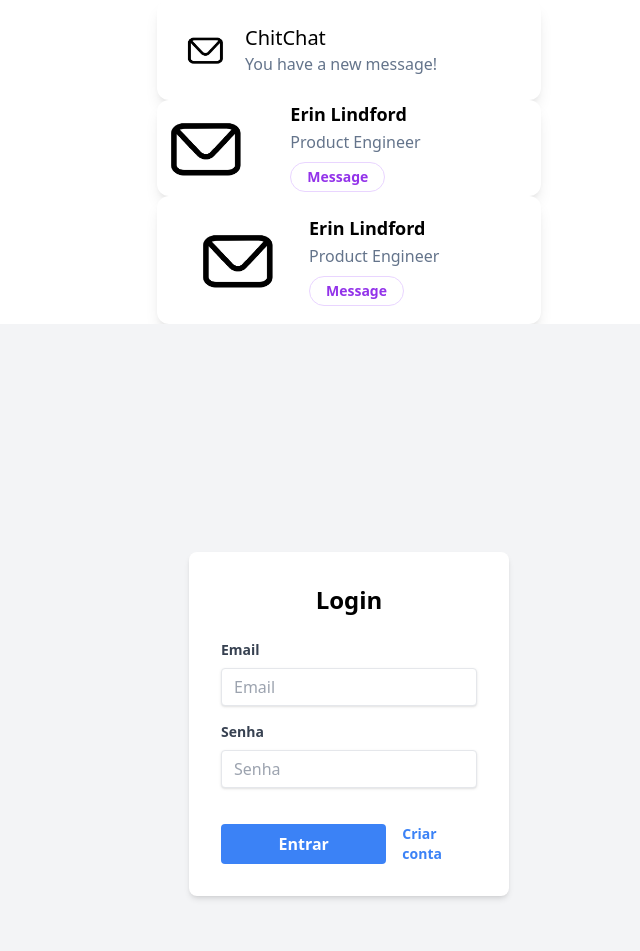
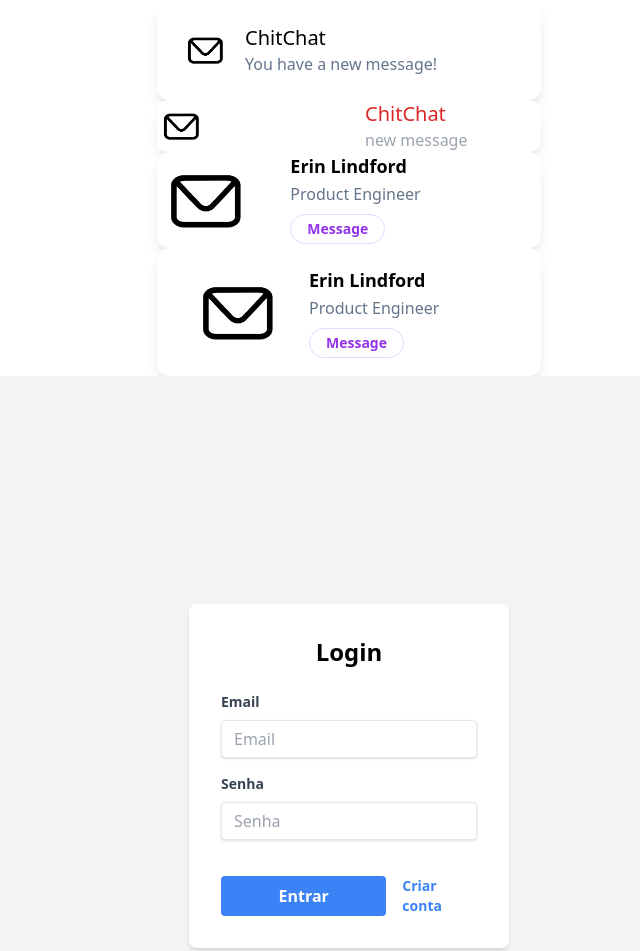
Before and after one commit to GabrielMM182/tailwind-css-inicio, a website: page src/index.html in a window 1280 px wide. Shown: the whole page, without its empty margins (291-931 px from the left). Drawn offline with Linux system fonts and the light colour scheme.

Commit message:
add exemplos com grid

```diff
--- a/package.json
+++ b/package.json
@@ -11,5 +11,8 @@
   "license": "ISC",
   "devDependencies": {
     "tailwind": "^4.0.0"
+  },
+  "dependencies": {
+    "postcss-import": "^16.1.0"
   }
 }
--- a/src/index.html
+++ b/src/index.html
@@ -23,19 +23,42 @@
       </div>
     </div>
 
-    <div class="grid grid-cols-12 gap-4 max-w-sm mx-auto bg-white rounded-xl shadow-lg">
-      <img class="col-span-4 mx-auto h-24 rounded-full sm:mx-0 sm:shrink-0" src="./img/logo.jpg" alt="Woman's Face" />
+    <div
+      class="grid grid-cols-12 max-w-sm mx-auto bg-white rounded-xl shadow-lg items-center space-x-4"
+    >
+      <div class="col-span-6">
+        <img
+          class="h-12 w-12 object-cover"
+          src="./img/logo.jpg"
+          alt="ChitChat Logo"
+        />
+      </div>
+      <div class="col-span-6">
+        <div class="text-xl font-medium text-red-600">ChitChat</div>
+        <p class="text-gray-400">new message</p>
+      </div>
+    </div>
+
+    <div
+      class="grid grid-cols-12 gap-4 max-w-sm mx-auto bg-white rounded-xl shadow-lg"
+    >
+      <img
+        class="col-span-4 mx-auto h-24 rounded-full sm:mx-0 sm:shrink-0"
+        src="./img/logo.jpg"
+        alt="Woman's Face"
+      />
       <div class="col-span-8 text-center space-y-2 sm:text-left">
         <div class="space-y-0.5">
           <p class="text-lg text-black font-semibold">Erin Lindford</p>
           <p class="text-slate-500 font-medium">Product Engineer</p>
         </div>
-         <button class="px-4 py-1 text-sm text-purple-600 font-semibold rounded-full border border-purple-200 hover:text-white hover:bg-purple-600 hover:border-transparent focus:outline-none focus:ring-2 focus:ring-purple-600 focus:ring-offset-2">
+        <button
+          class="px-4 py-1 text-sm text-purple-600 font-semibold rounded-full border border-purple-200 hover:text-white hover:bg-purple-600 hover:border-transparent focus:outline-none focus:ring-2 focus:ring-purple-600 focus:ring-offset-2"
+        >
           Message
         </button>
       </div>
     </div>
-
 
     <div
       class="py-8 px-8 max-w-sm mx-auto bg-white rounded-xl shadow-lg space-y-2 sm:py-4 sm:flex sm:items-center sm:space-y-0 sm:space-x-6"
@@ -91,10 +114,15 @@
             />
           </div>
           <div class="grid grid-cols-12 gap-4">
-            <button class="col-span-8 bg-blue-500 hover:bg-blue-700 text-white font-bold py-2 px-4 rounded focus:outline-none focus:shadow-outline">
+            <button
+              class="col-span-8 bg-blue-500 hover:bg-blue-700 text-white font-bold py-2 px-4 rounded focus:outline-none focus:shadow-outline"
+            >
               Entrar
             </button>
-            <a href="#" class="col-span-4 text-blue-500 hover:text-blue-800 font-bold text-sm">
+            <a
+              href="#"
+              class="col-span-4 text-blue-500 hover:text-blue-800 font-bold text-sm"
+            >
               Criar conta
             </a>
           </div>
```
Also changed, not shown: src/output.css, 1 other file. Lines whose indentation alone changed are shown as unchanged.
